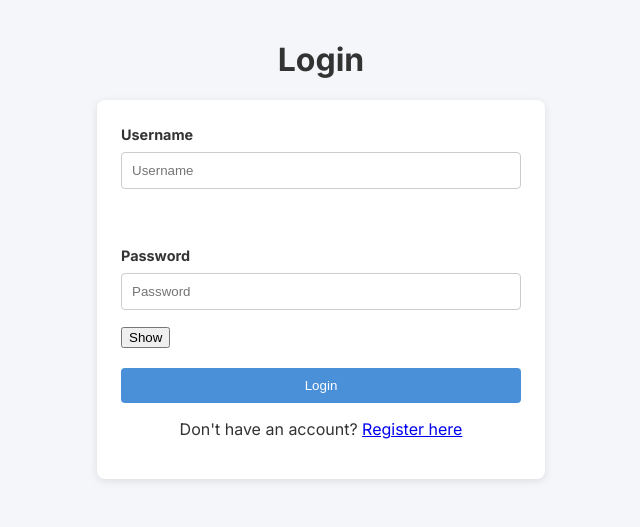
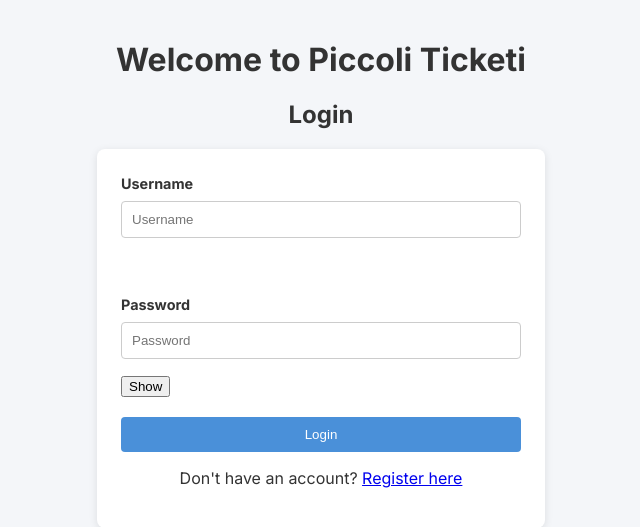
Before and after one commit to Superfinnee/SE_HSC_AT2, a Flask app: page /login in a window 1280 px wide. Shown: the top 527 px of the page, without its empty margins (319-959 px from the left). Run offline with Flask 3, Linux system fonts and the light colour scheme; some libraries are stand-ins or nearby versions.

Commit message:
Added Title to Login

```diff
--- a/templates/login.html
+++ b/templates/login.html
@@ -4,7 +4,11 @@
 
 {% block body %}
 
-<h1>Login</h1>
+<div class="title">
+    <h1>Welcome to Piccoli Ticketi</h1>
+</div>
+
+<h2>Login</h2>
 <div class="formCard">
     <form action="/login" method="POST">
         <input type="hidden" name="csrf_token" value="{{ csrf_token() }}">
```
